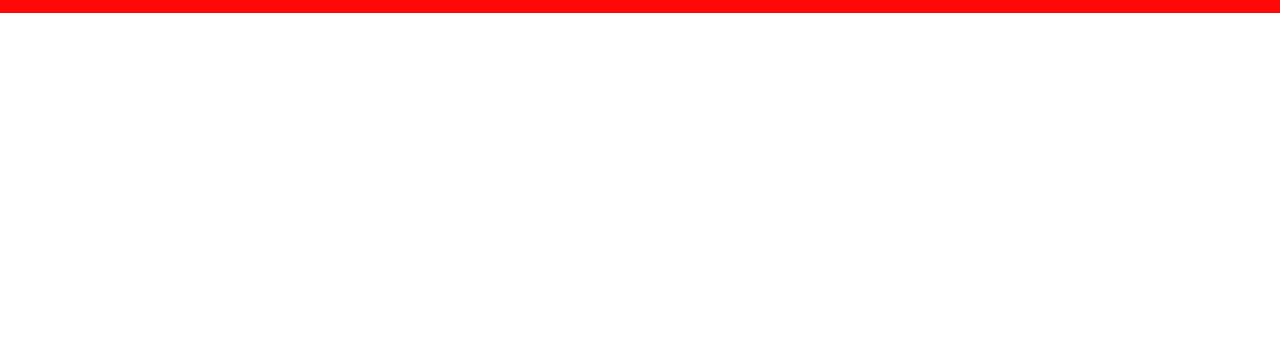
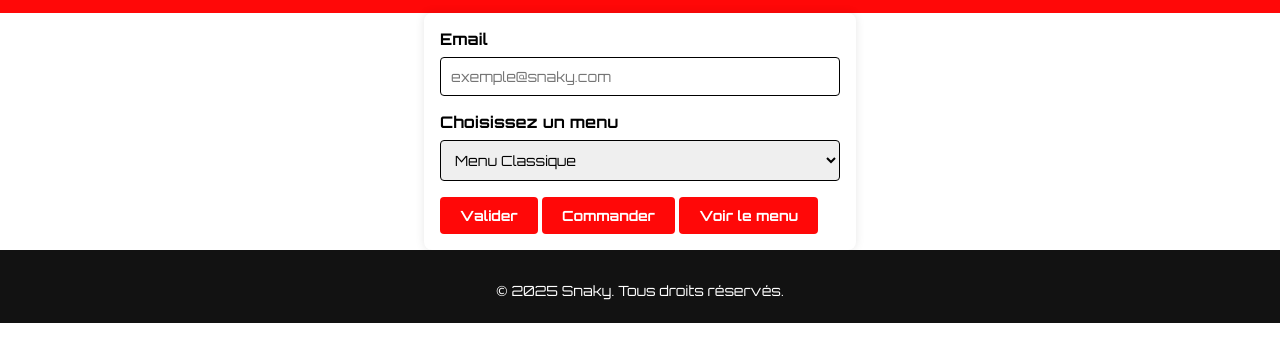
Before and after one commit to Felix-Ecole/ESGI-2025-PJ-Snaky, a website: page src/index.html in a window 1280 px wide. Shown: the part 53-414 px from the top of the page. Drawn offline with nearby package versions, Linux system fonts and the light colour scheme; files that its build step writes are made by us from their sources.

Commit message:
add components(footer,form,buttons)

```diff
--- a/src/index.html
+++ b/src/index.html
@@ -22,13 +22,40 @@
 		</header>
 
 		<main>
-
+          <form class="form">
+				<div class="form__group">
+					<label class="form__label" for="email">Email</label>
+					<input
+						type="email"
+						class="form__input"
+						id="email"
+						placeholder="exemple@snaky.com"
+					/>
+				</div>
+				<div class="form__group">
+					<label class="form__label" for="menu">Choisissez un menu</label>
+					<select class="form__select" id="menu">
+						<option value="classic">Menu Classique</option>
+						<option value="veggie">Menu Végétarien</option>
+					</select>
+				</div>
+				<button type="submit" class="btn btn--primary">Valider</button>
+				<button type="button" class="btn btn--primary">Commander</button>
+                <button type="button" class="btn btn--secondary">Voir le menu</button>
+			</form>
 		</main>
 
-		<footer>
+		<footer class="footer">
 			<div id="scripts" style="display: none;">
 				<script src="/static/JS/toggle-dark-mode.js"></script>
 			</div>
+
+				<div class="footer__content">
+					<p class="footer__text">
+						&copy; 2025 Snaky. Tous droits réservés.
+					</p>
+				</div>
+
 		</footer>
 	</body>
 </html>
--- /dev/null
+++ b/src/static/SCSS/components/_buttons.scss
@@ -0,0 +1,34 @@
+@use "../partials/functions" as f;
+@use "../partials/variables" as v;
+
+@layer components {
+  .btn {
+    padding: f.rem(10) f.rem(20);
+    font-size: f.rem(14);
+    font-weight: bold;
+    border-radius: f.rem(4);
+    border: none;
+    cursor: pointer;
+    transition: background-color 0.3s ease;
+  }
+
+  .btn--primary {
+    background-color: var(--nav);
+    color: var(--white);
+
+    &:hover {
+      background-color: darken(map-get(v.$colors, 'nav'), 10%);
+    }
+  }
+
+  .btn--secondary {
+    background-color: var(--white);
+    color: var(--nav);
+    border: 1px solid var(--nav);
+
+    &:hover {
+      background-color: var(--nav);
+      color: var(--white);
+    }
+  }
+}
--- /dev/null
+++ b/src/static/SCSS/components/_footer.scss
@@ -0,0 +1,22 @@
+@use "../partials/mixins" as m;
+@use "../partials/functions" as f;
+@use "../partials/variables" as v;
+
+@layer components {
+  .footer {
+    padding: f.rem(24) 0;
+    background-color: var(--dark-background);
+    color: var(--white);
+    text-align: center;
+
+    &__content {
+      @include m.flexbox($align: center, $gap: f.rem(30));
+      flex-direction: column;
+    }
+
+    &__text {
+      font-size: f.rem(14);
+      margin-top: f.rem(8);
+    }
+  }
+}
--- /dev/null
+++ b/src/static/SCSS/components/_form.scss
@@ -0,0 +1,49 @@
+@use "../partials/mixins" as m;
+@use "../partials/functions" as f;
+@use "../partials/variables" as v;
+
+@layer components {
+  .form {
+    width: 100%;
+    max-width: f.rem(400);
+    margin: 0 auto;
+    padding: f.rem(16);
+    background-color: var(--white);
+    border-radius: f.rem(8);
+    box-shadow: 0 0 f.rem(10) rgba(0, 0, 0, 0.1);
+
+    &__group {
+      margin-bottom: f.rem(16);
+      display: flex;
+      flex-direction: column;
+    }
+
+    &__label {
+      margin-bottom: f.rem(8);
+      font-weight: bold;
+      color: var(--black);
+    }
+
+    &__input,
+    &__select {
+      padding: f.rem(10);
+      border: 1px solid var(--black);
+      border-radius: f.rem(4);
+      font-size: f.rem(14);
+    }
+
+    .btn {
+      padding: f.rem(10) f.rem(20);
+      border: none;
+      border-radius: f.rem(4);
+      background-color: var(--nav);
+      color: var(--white);
+      font-weight: bold;
+      cursor: pointer;
+    }
+
+    .btn--primary:hover {
+      background-color: darken(map-get(v.$colors, 'nav'), 10%);
+    }
+  }
+}
--- a/src/static/SCSS/main.scss
+++ b/src/static/SCSS/main.scss
@@ -2,3 +2,8 @@
 @use "partials/globals";
 
 @use "components/navbar";
+
+
+@use "components/footer";
+@use "components/form";
+@use "components/buttons";
```
